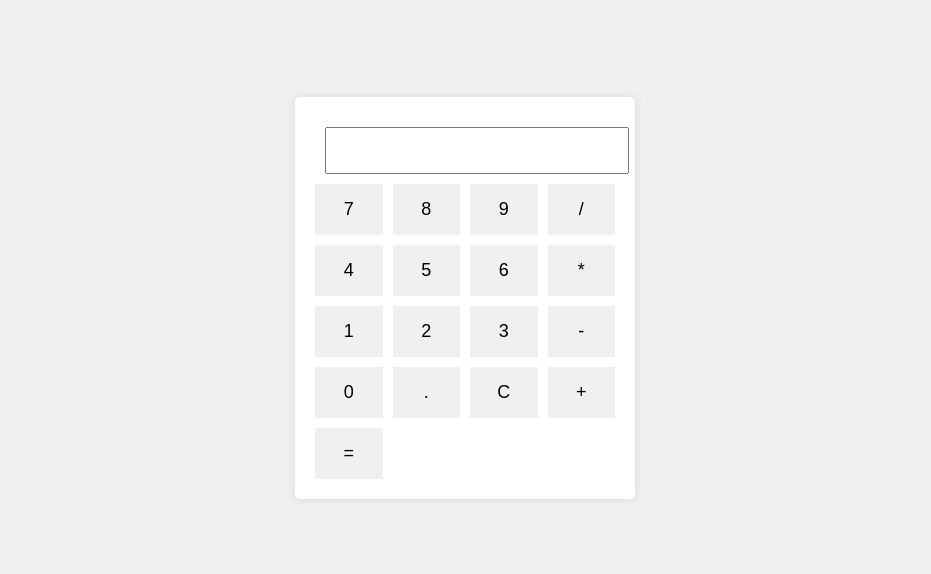
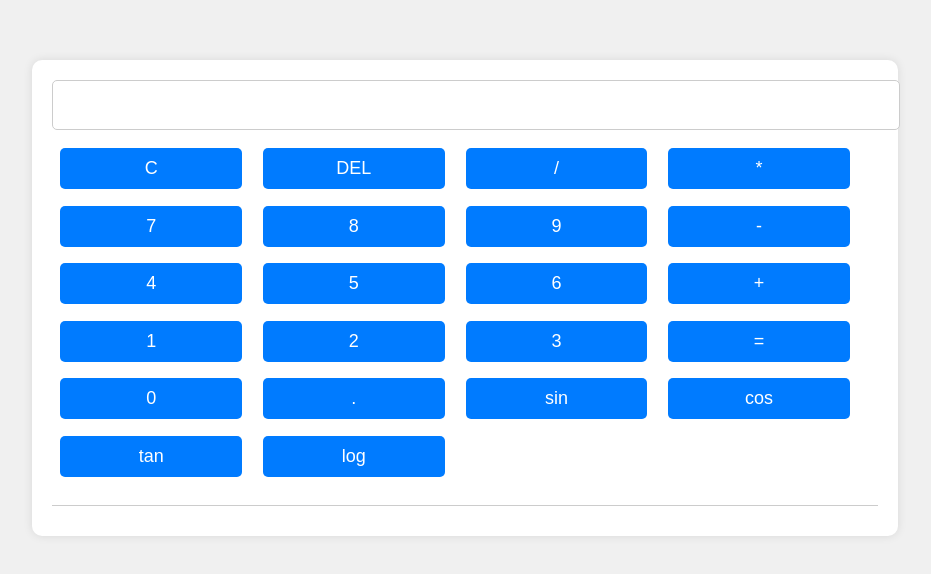
Before and after one commit to ShetManoj/calculator-app, a plain HTML site: page index.html in a window 1280 px wide. Shown: the part 110-684 px from the top of the page, without its empty margins (175-1106 px from the left). Drawn offline with Linux system fonts and the light colour scheme.

Commit message:
Added new features

```diff
--- a/index.html
+++ b/index.html
@@ -7,27 +7,35 @@
     <link rel="stylesheet" href="style.css">
 </head>
 <body>
-    <div class="calculator">
-        <input type="text" id="display" readonly>
-        <div class="keys">
-            <button onclick="appendToDisplay('7')">7</button>
-            <button onclick="appendToDisplay('8')">8</button>
-            <button onclick="appendToDisplay('9')">9</button>
-            <button onclick="appendToDisplay('/')">/</button>
-            <button onclick="appendToDisplay('4')">4</button>
-            <button onclick="appendToDisplay('5')">5</button>
-            <button onclick="appendToDisplay('6')">6</button>
-            <button onclick="appendToDisplay('*')">*</button>
-            <button onclick="appendToDisplay('1')">1</button>
-            <button onclick="appendToDisplay('2')">2</button>
-            <button onclick="appendToDisplay('3')">3</button>
-            <button onclick="appendToDisplay('-')">-</button>
-            <button onclick="appendToDisplay('0')">0</button>
-            <button onclick="appendToDisplay('.')">.</button>
-            <button onclick="clearDisplay()">C</button>
-            <button onclick="appendToDisplay('+')">+</button>
+    <div id="calculator">
+        <input type="text" id="result" readonly>
+        <div id="buttons">
+            <button onclick="clearResult()">C</button>
+            <button onclick="deleteLast()">DEL</button>
+            <button onclick="appendValue('/')">/</button>
+            <button onclick="appendValue('*')">*</button>
+            <button onclick="appendValue('7')">7</button>
+            <button onclick="appendValue('8')">8</button>
+            <button onclick="appendValue('9')">9</button>
+            <button onclick="appendValue('-')">-</button>
+            <button onclick="appendValue('4')">4</button>
+            <button onclick="appendValue('5')">5</button>
+            <button onclick="appendValue('6')">6</button>
+            <button onclick="appendValue('+')">+</button>
+            <button onclick="appendValue('1')">1</button>
+            <button onclick="appendValue('2')">2</button>
+            <button onclick="appendValue('3')">3</button>
             <button onclick="calculate()">=</button>
+            <button onclick="appendValue('0')">0</button>
+            <button onclick="appendValue('.')">.</button>
+            <!-- New buttons for scientific functions -->
+            <button onclick="sin()">sin</button>
+            <button onclick="cos()">cos</button>
+            <button onclick="tan()">tan</button>
+            <button onclick="log()">log</button>
         </div>
+        <!-- Section to display history -->
+        <div id="history"></div>
     </div>
     <script src="script.js"></script>
 </body>
--- a/script.js
+++ b/script.js
@@ -1,15 +1,62 @@
-function appendToDisplay(value) {
-    document.getElementById('display').value += value;
+let history = [];
+
+function clearResult() {
+    document.getElementById('result').value = '';
 }
 
-function clearDisplay() {
-    document.getElementById('display').value = '';
+function deleteLast() {
+    let result = document.getElementById('result').value;
+    document.getElementById('result').value = result.substring(0, result.length - 1);
+}
+
+function appendValue(value) {
+    document.getElementById('result').value += value;
 }
 
 function calculate() {
+    let operation = document.getElementById('result').value;
     try {
-        document.getElementById('display').value = eval(document.getElementById('display').value);
-    } catch(error) {
-        document.getElementById('display').value = 'Error';
+        let result = eval(operation);
+        document.getElementById('result').value = result;
+        updateHistory(operation, result);
+    } catch (e) {
+        document.getElementById('result').value = 'Error';
     }
 }
+
+function sin() {
+    let result = Math.sin(parseFloat(document.getElementById('result').value));
+    document.getElementById('result').value = result;
+    updateHistory('sin()', result);
+}
+
+function cos() {
+    let result = Math.cos(parseFloat(document.getElementById('result').value));
+    document.getElementById('result').value = result;
+    updateHistory('cos()', result);
+}
+
+function tan() {
+    let result = Math.tan(parseFloat(document.getElementById('result').value));
+    document.getElementById('result').value = result;
+    updateHistory('tan()', result);
+}
+
+function log() {
+    let result = Math.log(parseFloat(document.getElementById('result').value));
+    document.getElementById('result').value = result;
+    updateHistory('log()', result);
+}
+
+function updateHistory(operation, result) {
+    history.push({ operation, result });
+    displayHistory();
+}
+
+function displayHistory() {
+    let historyDisplay = document.getElementById('history');
+    historyDisplay.innerHTML = '';
+    history.forEach(entry => {
+        historyDisplay.innerHTML += `<p>${entry.operation} = ${entry.result}</p>`;
+    });
+}
--- a/style.css
+++ b/style.css
@@ -1,44 +1,53 @@
 body {
+    font-family: Arial, sans-serif;
     display: flex;
     justify-content: center;
     align-items: center;
     height: 100vh;
     background-color: #f0f0f0;
-    font-family: Arial, sans-serif;
 }
 
-.calculator {
-    background-color: #fff;
-    border-radius: 5px;
-    box-shadow: 0 0 10px rgba(0,0,0,0.1);
+#calculator {
+    background-color: white;
     padding: 20px;
-    width: 300px;
-    text-align: center;
+    border-radius: 10px;
+    box-shadow: 0 0 10px rgba(0, 0, 0, 0.1);
 }
 
-#display {
-    width: calc(100% - 20px);
-    margin: 10px;
+input[type="text"] {
+    width: 100%;
     padding: 10px;
-    font-size: 20px;
+    font-size: 24px;
+    margin-bottom: 10px;
+    border: 1px solid #ccc;
+    border-radius: 5px;
     text-align: right;
 }
 
-.keys {
-    display: grid;
-    grid-template-columns: repeat(4, 1fr);
-    gap: 10px;
+button {
+    width: 22%;
+    padding: 10px;
+    margin: 1%;
+    font-size: 18px;
+    border: none;
+    border-radius: 5px;
+    cursor: pointer;
+    background-color: #007BFF;
+    color: white;
 }
 
-.keys button {
-    padding: 15px;
-    font-size: 18px;
-    border: none;
-    background-color: #f0f0f0;
-    cursor: pointer;
-    transition: background-color 0.3s ease;
+button:hover {
+    background-color: #0056b3;
 }
 
-.keys button:hover {
-    background-color: #e0e0e0;
+#history {
+    margin-top: 20px;
+    border-top: 1px solid #ccc;
+    padding-top: 10px;
 }
+
+#history p {
+    margin: 0;
+    padding: 5px 0;
+    font-size: 14px;
+}
```
